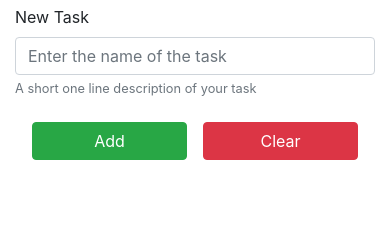
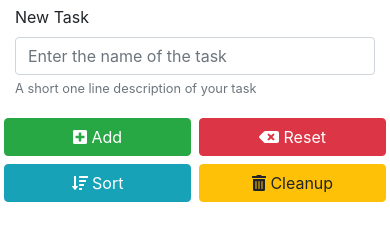
Before and after one commit to coding-blocks-archives/Project-TodoList-Bootstrap-jQuery, a plain HTML site: page index.html in a window 390 px wide. Shown: the part 51-292 px from the top of the page. Drawn offline with nearby package versions, Linux system fonts and the light colour scheme.

Commit message:
responsive buttons
Signed-off-by: Arnav Gupta <arnav@codingblocks.com>

```diff
--- a/index.html
+++ b/index.html
@@ -10,6 +10,7 @@
   <script src="https://code.jquery.com/jquery-3.3.1.slim.min.js" integrity="sha384-q8i/X+965DzO0rT7abK41JStQIAqVgRVzpbzo5smXKp4YfRvH+8abtTE1Pi6jizo" crossorigin="anonymous"></script>
   <script src="https://cdnjs.cloudflare.com/ajax/libs/popper.js/1.14.7/umd/popper.min.js" integrity="sha384-UO2eT0CpHqdSJQ6hJty5KVphtPhzWj9WO1clHTMGa3JDZwrnQq4sF86dIHNDz0W1" crossorigin="anonymous"></script>
   <script src="https://stackpath.bootstrapcdn.com/bootstrap/4.3.1/js/bootstrap.min.js" integrity="sha384-JjSmVgyd0p3pXB1rRibZUAYoIIy6OrQ6VrjIEaFf/nJGzIxFDsf4x0xIM+B07jRM" crossorigin="anonymous"></script>
+  <script src="https://cdnjs.cloudflare.com/ajax/libs/font-awesome/5.10.2/js/all.js"></script>
 
   <script defer src="script.js"></script>
   <link rel="stylesheet" href="style.css">
@@ -20,9 +21,10 @@
   <div class="container">
     <h1 align="center">Todo List</h1>
 
-    <!-- Input box -->
     <div class="row">
-      <div class="col">
+      <!-- Input box -->
+      <div class="col-md-7">
+
         <div class="form-group">
           <label for="inpNewTask">New Task</label>
           <input type="text" class="form-control" id="inpNewTask"
@@ -31,17 +33,33 @@
           <small id="newTaskHelp" class="form-text text-muted">A short one line description of your task</small>
         </div>
       </div>
-    </div>
 
-    <!--  Buttons -->
-    <div class="row px-4">
-      <button class="btn btn-success col m-2" id="btnAdd">
-        Add
-      </button>
-      <button class="btn btn-danger col m-2" id="btnClear">
-        Clear
-      </button>
+      <!--  Buttons -->
+      <div class="col-md-5">
+        <div class="row">
+          <div class="col-6 col-sm-3 col-md-6 p-1">
+            <button class="btn btn-success col" id="btnAdd">
+              <i class="fas fa-plus-square"></i> Add
+            </button>
+          </div>
+          <div class="col-6 col-sm-3 col-md-6  p-1">
+            <button class="btn btn-danger col" id="btnReset">
+              <i class="fas fa-backspace"></i> Reset
+            </button>
+          </div>
+          <div class="col-6 col-sm-3 col-md-6  p-1">
+            <button class="btn btn-info col" id="btnSort">
+              <i class="fas fa-sort-amount-down"></i> Sort
+            </button>
+          </div>
+          <div class="col-6 col-sm-3 col-md-6  p-1">
+            <button class="btn btn-warning col" id="btnCleanup">
+              <i class="fas fa-trash-alt"></i> Cleanup
+            </button>
+          </div>
+        </div>
 
+      </div>
     </div>
 
     <!-- Task List -->
--- a/script.js
+++ b/script.js
@@ -1,6 +1,6 @@
 let ulTasks = $('#ulTasks')
 let btnAdd = $('#btnAdd')
-let btnClear = $('#btnClear')
+let btnReset = $('#btnReset')
 let inpNewTask = $('#inpNewTask')
 
 function addItem() {
@@ -22,4 +22,4 @@ btnAdd.click(addItem)
 
 
 
-btnClear.click(() => inpNewTask.val(''))
+btnReset.click(() => inpNewTask.val(''))
```
